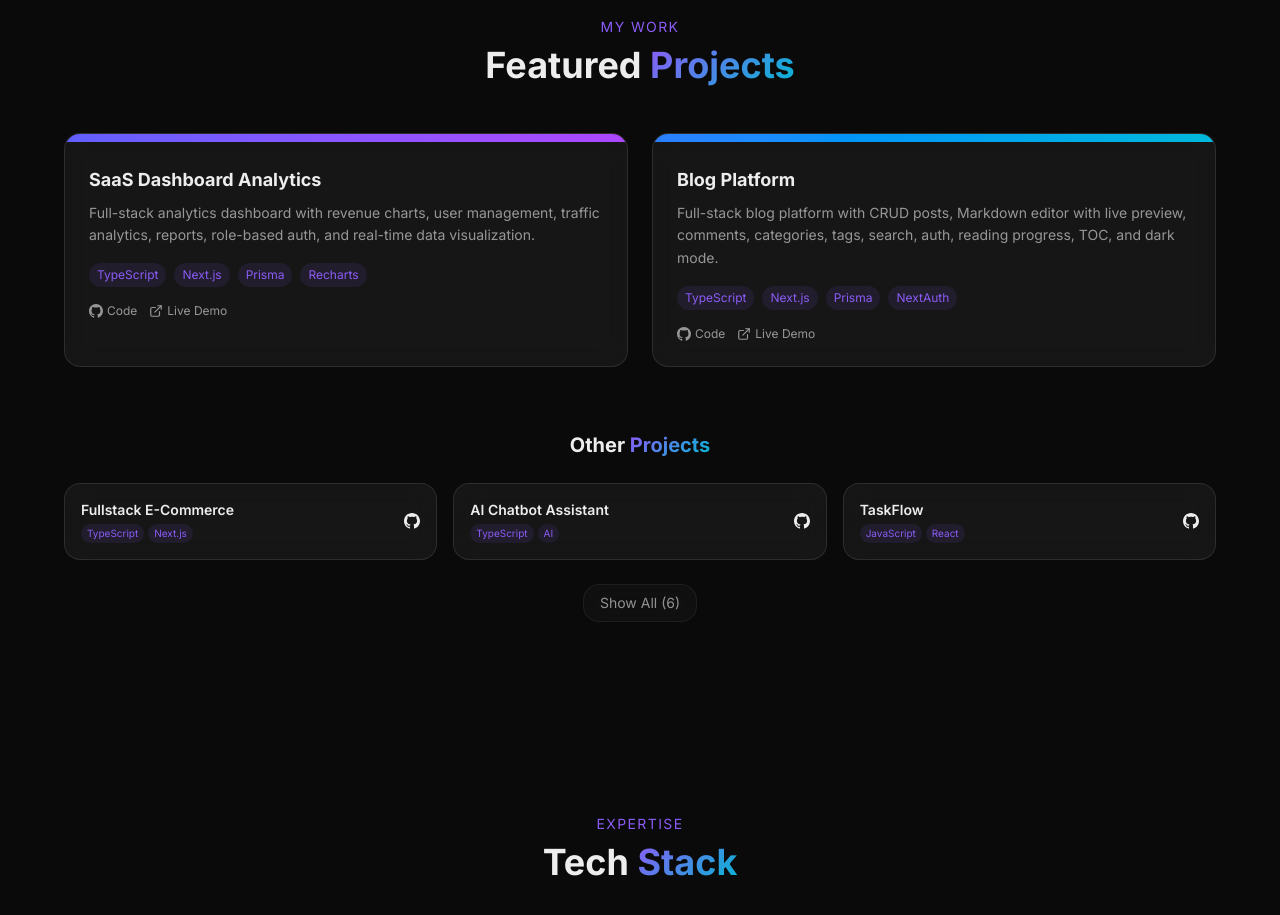
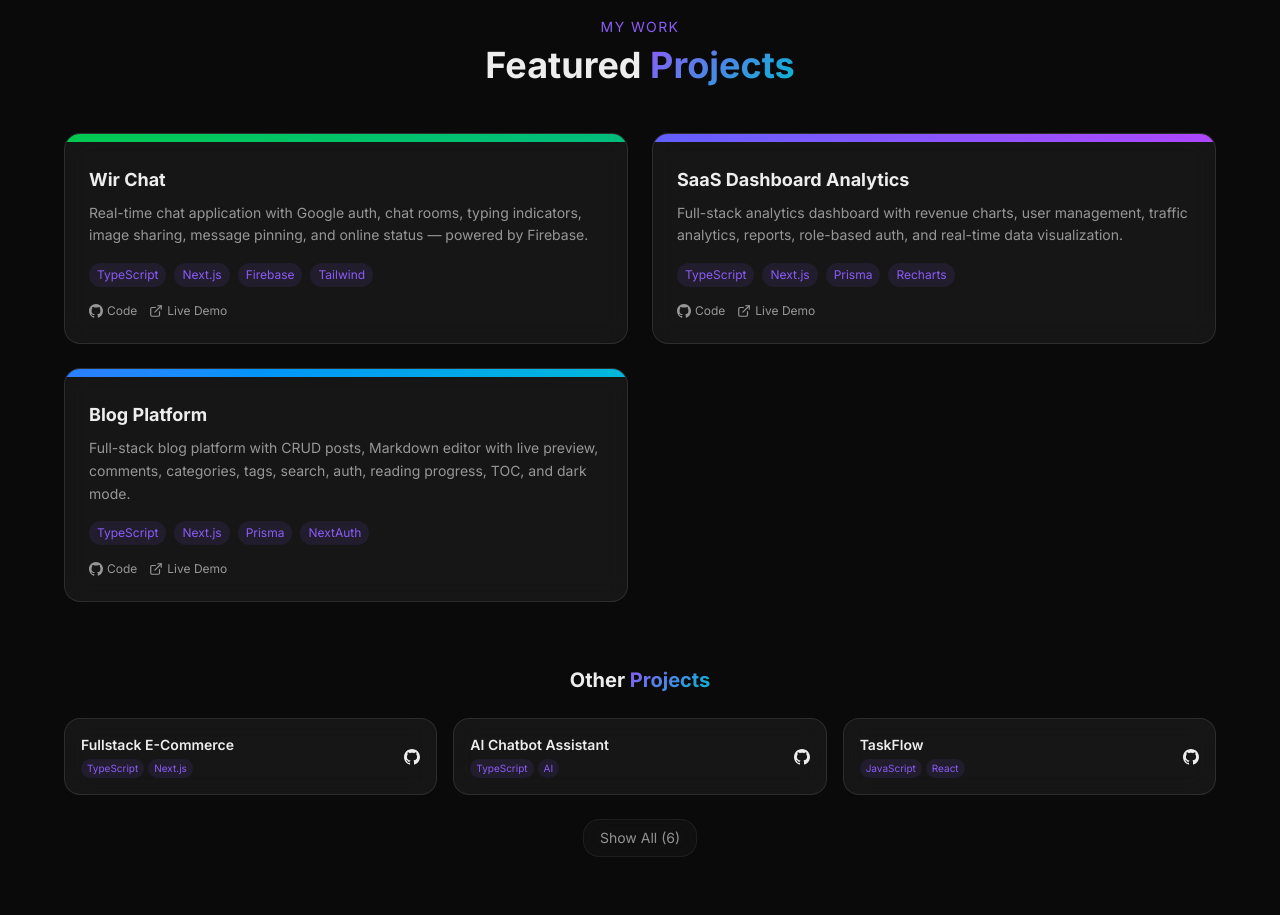
Before and after one commit to achmadwirra/achmadwirra.github.io, a Next.js app: page / in a window 1280 px wide. Shown: the part 3280-4195 px from the top of the page. Built offline with nearby package versions, Linux system fonts and the light colour scheme.

Commit message:
feat: add Wir Chat to featured projects

```diff
--- a/src/components/Projects.tsx
+++ b/src/components/Projects.tsx
@@ -23,6 +23,15 @@ interface Project {
 }
 
 const featuredProjects: Project[] = [
+  {
+    title: "Wir Chat",
+    desc: "Real-time chat application with Google auth, chat rooms, typing indicators, image sharing, message pinning, and online status — powered by Firebase.",
+    tags: ["TypeScript", "Next.js", "Firebase", "Tailwind"],
+    category: "TypeScript",
+    github: "https://github.com/achmadwirra/wir-chat",
+    live: "https://wir-chat.vercel.app",
+    gradient: "from-green-500 to-emerald-500",
+  },
   {
     title: "SaaS Dashboard Analytics",
     desc: "Full-stack analytics dashboard with revenue charts, user management, traffic analytics, reports, role-based auth, and real-time data visualization.",
```
